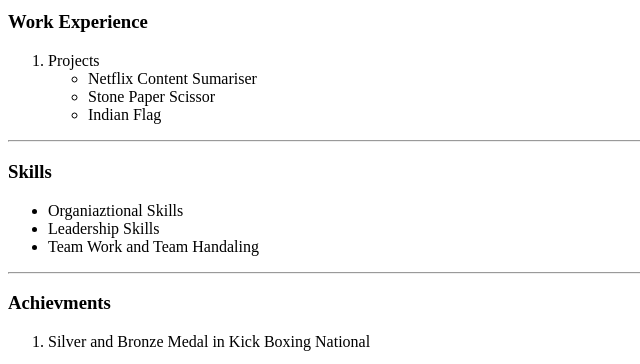
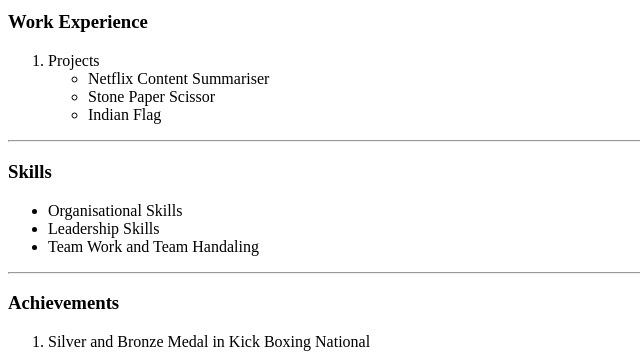
Before and after one commit to Bhavesh-art/resume, a plain HTML site: page index.html in a window 1280 px wide. Shown: the part 580-944 px from the top of the page, 0-640 px from the left. Drawn offline with Linux system fonts and the light colour scheme.

Commit message:
Update index.html

```diff
--- a/index.html
+++ b/index.html
@@ -35,7 +35,7 @@
             Projects
             <ul>
                 <li>
-                    Netflix Content Sumariser
+                    Netflix Content Summariser
                 </li>
                 <li>
                     Stone Paper Scissor
@@ -50,7 +50,7 @@
     <h3> Skills </h3>
     <ul>
         <li>
-            Organiaztional Skills
+            Organisational Skills
         </li>
         <li>
             Leadership Skills
@@ -60,7 +60,7 @@
         </li>
     </ul>
     <hr/>
-    <h3> Achievments </h3>
+    <h3> Achievements </h3>
     <ol>
         <li>
             Silver and Bronze Medal in Kick Boxing National
```
